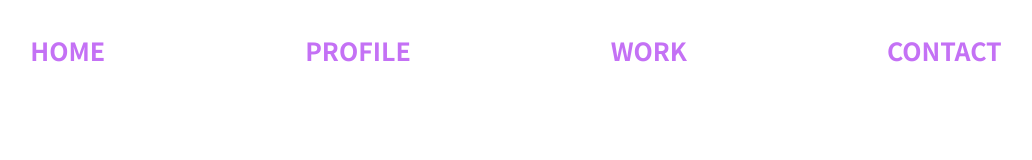
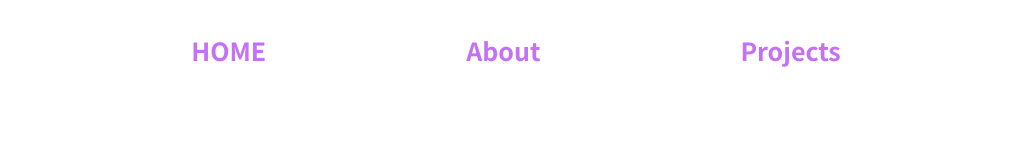
Before and after one commit to Hwangyunji/2025, a plain HTML site: page index.html in a window 1280 px wide. Shown: the whole page, without its empty margins (124-1156 px from the left). Drawn offline with Linux system fonts and the light colour scheme.

Commit message:
Update index.html

```diff
--- a/index.html
+++ b/index.html
@@ -14,9 +14,8 @@
 <body>
   <ul id="menu">
     <li><a href="#HOME">HOME</a></li>
-    <li><a href="#PROFILE">PROFILE</a></li>
-    <li><a href="#WORK">WORK</a></li>
-    <li><a href="#CONTACT">CONTACT</a></li>
+    <li><a href="#About">About</a></li>
+    <li><a href="#Projects">Projects</a></li>
   </ul>
 </body>
 
```
